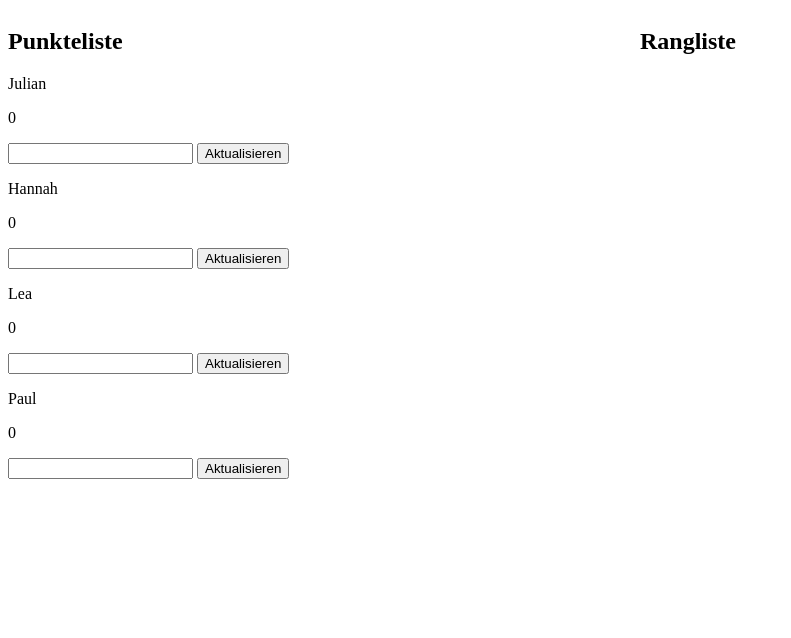
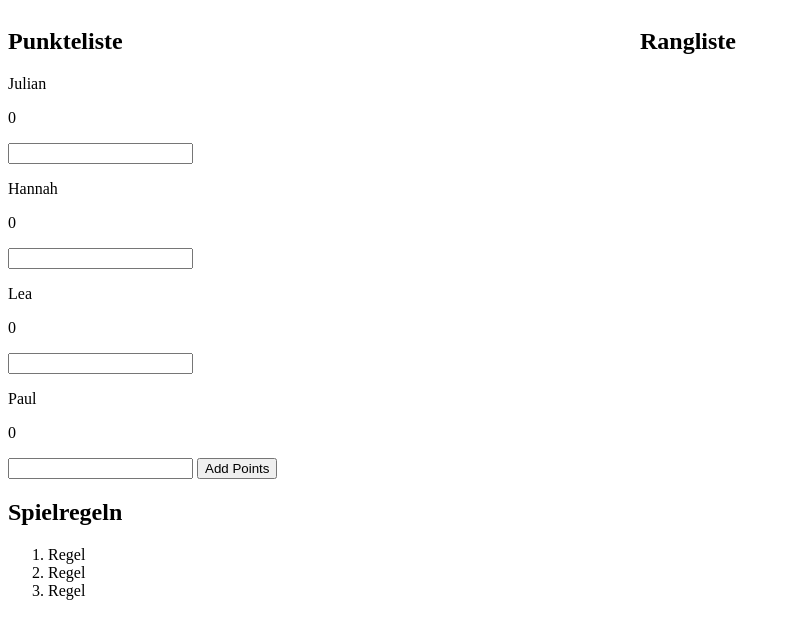
Before and after one commit to Paul-Kl01/AntiUni_GitHub, a plain HTML site: page index.htm in a window 1280 px wide. Shown: the whole page, without its empty margins (0-791 px from the left). Drawn offline with Linux system fonts and the light colour scheme.

Commit message:
AddScore() und add() hinzugefügt

```diff
--- a/app.js
+++ b/app.js
@@ -12,68 +12,51 @@ class Person {
     getName() {
         return this.name;
     }
+
+    addScore() {
+        let punkte = 0;
+        punkte = parseInt(document.getElementById(this.name).value);
+        if (document.getElementById(this.name).value != "") {
+            this.score = this.score + punkte;
+            document.getElementById(this.name + "P").innerHTML = this.score;
+            document.getElementById(this.name).value = "";
+            console.log(this.getName(),":", punkte);
+        }
+    }
 }
 
-// Objekt erstellen
+// Nutzer erstellen
 let jul = new Person("julian", 0);
 let han = new Person("hannah", 0);
 let lea = new Person("lea", 0);
 let pau = new Person("paul", 0);
 
-let punkte = 0;
-
 // Punkte hinzufügen
-function addJulian() {
-    punkte = parseInt(document.getElementById("julian").value);
+function add() {
     if (document.getElementById("julian").value != "") {
-        jul.score = jul.score + punkte;
-        document.getElementById("jPunkte").innerHTML = jul.score;
-        document.getElementById("julian").value = "";
-        console.log(jul.getName(),":", punkte);
+        jul.addScore();
+    } else if (document.getElementById("hannah").value != "") {
+        han.addScore();
+    } else if (document.getElementById("lea").value != "") {
+        lea.addScore();
+    } else {
+        pau.addScore();
     }
 }
 
-function addHannah() {
-    punkte = parseInt(document.getElementById("hannah").value);
-    if (document.getElementById("hannah").value != "") {
-        han.score = han.score + punkte;
-        document.getElementById("hPunkte").innerHTML = han.score;
-        document.getElementById("hannah").value = "";
-        console.log(han.getName(),":", punkte);
-    }
-}
-
-function addLea() {
-    punkte = parseInt(document.getElementById("lea").value);
-    if (document.getElementById("lea").value != "") {
-        lea.score = lea.score + punkte;
-        document.getElementById("lPunkte").innerHTML = lea.score;
-        document.getElementById("lea").value = "";
-        console.log(lea.getName(),":", punkte);
-    }
-}
-
-function addPaul() {
-    punkte = parseInt(document.getElementById("paul").value);
-    if (document.getElementById("paul").value != "") {
-        pau.score = pau.score + punkte;
-        document.getElementById("pPunkte").innerHTML = pau.score;
-        document.getElementById("paul").value = "";
-        console.log(pau.getName(),":", punkte);
-    }
-}
-
-// Punkte aktualisieren
-function aktualisiere() {
-    document.getElementById("jPunkte").innerHTML = jul.getPunkte();
-    document.getElementById("hPunkte").innerHTML = han.getPunkte();
-    document.getElementById("lPunkte").innerHTML = lea.getPunkte();
-    document.getElementById("pPunkte").innerHTML = pau.getPunkte();
+// Punkte reset
+function reset() {
+    document.getElementById("julianP").innerHTML = jul.getPunkte();
+    document.getElementById("hannahP").innerHTML = han.getPunkte();
+    document.getElementById("leaP").innerHTML = lea.getPunkte();
+    document.getElementById("paulP").innerHTML = pau.getPunkte();
 }
 
 // Rangliste sortieren
+/*
 let rangliste = [jul.score];
 console.log(rangliste);
 function sort() {
 
 }
+*/
--- a/index.htm
+++ b/index.htm
@@ -8,14 +8,23 @@
         <meta name="viewport" content="width=device-width, initial-scale=1">
         <link rel="stylesheet" href="/style.css">
     </head>
-    <body onload="aktualisiere()">
+    <body onload="reset()">
         <div class="container">
             <div class="punkteliste">
                 <h2>Punkteliste</h2>
-                <p>Julian</p> <p id="jPunkte"></p> <input type="number" id="julian"> <button onclick="addJulian()">Aktualisieren</button>
-                <p>Hannah</p> <p id="hPunkte"></p> <input type="number" id="hannah"> <button onclick="addHannah()">Aktualisieren</button>
-                <p>Lea</p> <p id="lPunkte"></p> <input type="number" id="lea"> <button onclick="addLea()">Aktualisieren</button>
-                <p>Paul</p> <p id="pPunkte"></p> <input type="number" id="paul"> <button onclick="addPaul()">Aktualisieren</button>
+                <p>Julian</p> <p id="julianP"></p> <input type="number" id="julian">
+                <p>Hannah</p> <p id="hannahP"></p> <input type="number" id="hannah">
+                <p>Lea</p> <p id="leaP"></p> <input type="number" id="lea">
+                <p>Paul</p> <p id="paulP"></p> <input type="number" id="paul">
+                <button onclick="add()">Add Points</button>
+                <div class="regeln">
+                    <h2>Spielregeln</h2>
+                    <ol>
+                        <li>Regel</li>
+                        <li>Regel</li>
+                        <li>Regel</li>
+                    </ol>
+                </div>
             </div>
             <div class="rangliste">
                 <h2>Rangliste</h2>
```
